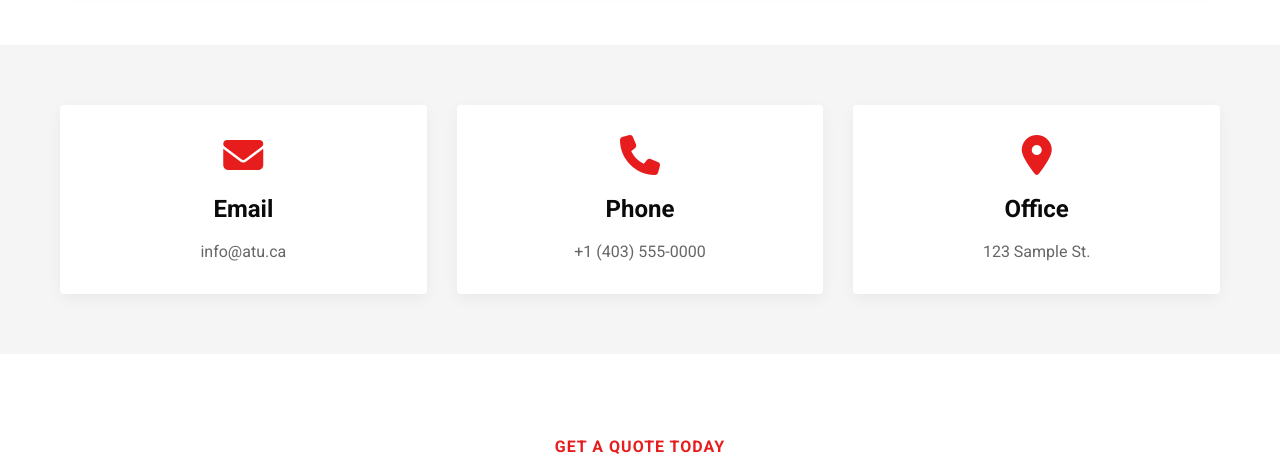
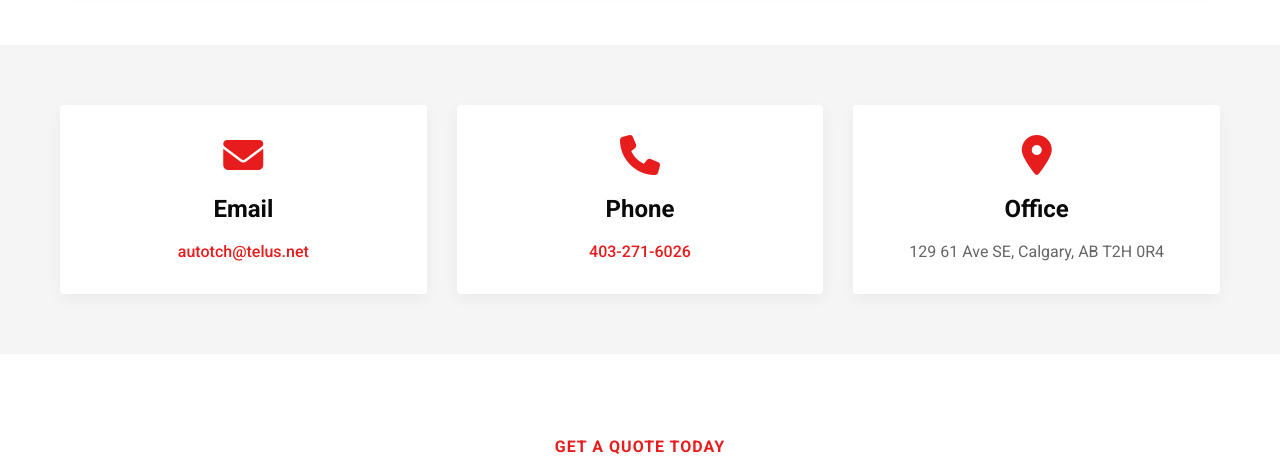
Before and after one commit to aidandsmith/atu, a plain HTML site: page contact-us.html in a window 1280 px wide. Shown: the part 933-1397 px from the top of the page. Drawn offline with Linux system fonts and the light colour scheme.

Commit message:
update contact info on contact page - update map to show proper address

```diff
--- a/contact-us.css
+++ b/contact-us.css
@@ -99,6 +99,17 @@
 .info-item p {
     color: #666;
     margin: 0;
+}
+
+.info-item a {
+    color: var(--primary-color);
+    font-weight: 500;
+    transition: all 0.3s ease;
+}
+
+.info-item a:hover {
+    color: #c61616;
+    text-decoration: underline;
 }
 
 /* Contact Form Section */
--- a/contact-us.html
+++ b/contact-us.html
@@ -44,7 +44,7 @@
     <section class="map-section">
         <div class="container">
             <div class="map-wrapper">
-                <iframe src="https://www.google.com/maps/embed?pb=!1m18!1m12!1m3!1d10042.621220940237!2d-114.07913887383677!3d51.04430575318759!2m3!1f0!2f0!3f0!3m2!1i1024!2i768!4f13.1!3m3!1m2!1s0x53716fe29c73c4e7%3A0x31f7937936ccab0!2sChinook%20Centre!5e0!3m2!1sen!2sca!4v1716064801968!5m2!1sen!2sca" width="100%" height="450" style="border:0;" allowfullscreen="" loading="lazy" referrerpolicy="no-referrer-when-downgrade"></iframe>
+                <iframe src="https://www.google.com/maps/embed?pb=!1m18!1m12!1m3!1d2510.3963578592223!2d-114.07063102266598!3d51.00099307169948!2m3!1f0!2f0!3f0!3m2!1i1024!2i768!4f13.1!3m3!1m2!1s0x537171a3a1385775%3A0x3aba96427fad9c1!2s129%2061%20Ave%20SE%2C%20Calgary%2C%20AB%20T2H%200R4%2C%20Canada!5e0!3m2!1sen!2sus!4v1716147698124!5m2!1sen!2sus" width="100%" height="450" style="border:0;" allowfullscreen="" loading="lazy" referrerpolicy="no-referrer-when-downgrade"></iframe>
             </div>
         </div>
     </section>
@@ -56,17 +56,17 @@
                 <div class="info-item">
                     <i class="fas fa-envelope"></i>
                     <h3>Email</h3>
-                    <p>info@atu.ca</p>
+                    <p><a href="mailto:autotch@telus.net">autotch@telus.net</a></p>
                 </div>
                 <div class="info-item">
                     <i class="fas fa-phone"></i>
                     <h3>Phone</h3>
-                    <p>+1 (403) 555-0000</p>
+                    <p><a href="tel:4032716026">403-271-6026</a></p>
                 </div>
                 <div class="info-item">
                     <i class="fas fa-map-marker-alt"></i>
                     <h3>Office</h3>
-                    <p>123 Sample St.</p>
+                    <p>129 61 Ave SE, Calgary, AB T2H 0R4</p>
                 </div>
             </div>
         </div>
```
